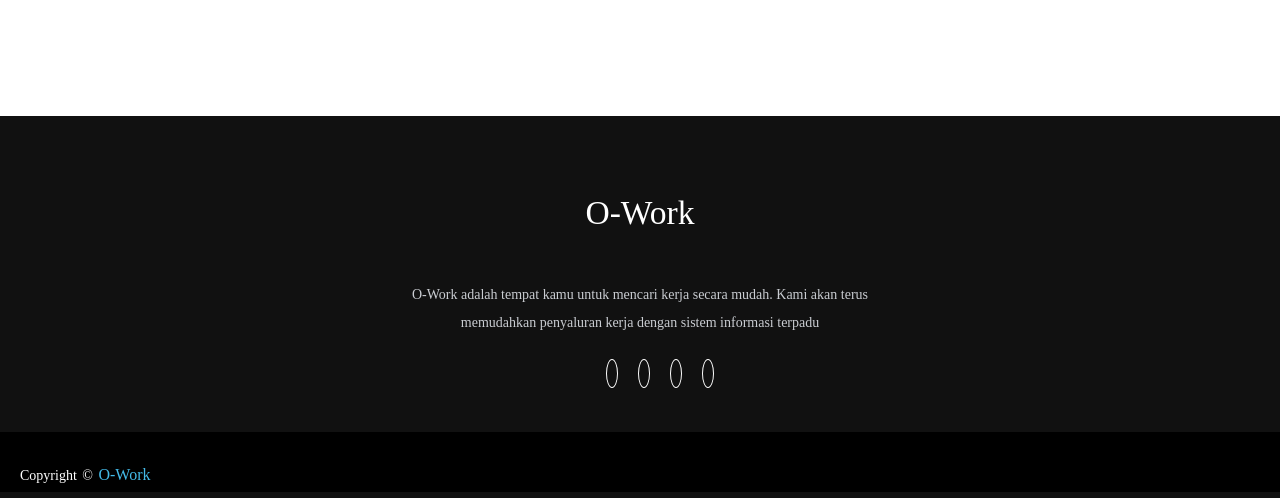
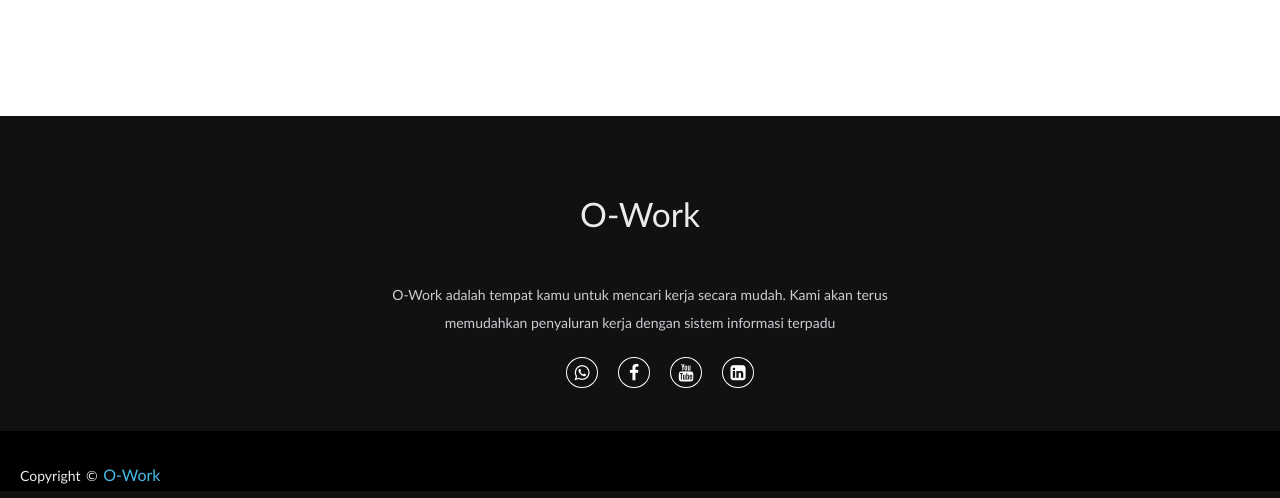
Before and after one commit to yopifebrian/owork_php, a PHP site: page / in a window 1280 px wide. Shown: the part 302-800 px from the top of the page. Run offline with PHP 8.4, Linux system fonts and the light colour scheme.

Commit message:
nambah style

```diff
--- a/css/styles.css
+++ b/css/styles.css
@@ -1,4 +1,5 @@
 footer{
+    font-family: 'Trebuchet MS', 'Lucida Sans Unicode', 'Lucida Grande', 'Lucida Sans', Arial, sans-serif;
     position: absolute;
     bottom: 0;
     left: 0;
@@ -8,7 +9,7 @@ footer{
     width: 100vw;
 
     padding-top: 40px;
-    color: #fff;
+    color: rgb(236, 235, 235);
 }
 .footer-content{
     display: flex;
--- a/index.php
+++ b/index.php
@@ -1,7 +1,8 @@
 <?php session_start(); ?>
 <!DOCTYPE html>
 <html lang="en">
-<?php require_once 'views/partials/title-meta.php';
+<?php
+require_once 'views/partials/title-meta.php';
 require_once 'process/login_query.php'
     ?>
 
@@ -31,7 +32,7 @@ require_once 'process/login_query.php'
         <button name="login" type="submit">Sign In</button>
     </form>
     <br>
-    <a href="<?php echo $_SERVER['REQUEST_URI']?>/views/general/register.php">Register new account</a>
+    <a href="<?php echo $base_url?>views/general/register.php">Register new account</a>
     <br><br>
     <?php
     include 'views/partials/footer.php'
--- a/views/general/register.php
+++ b/views/general/register.php
@@ -5,6 +5,7 @@ require_once "../../process/register_query.php";
 ?>
 
 <body>
+  <h3>Register</h3>
   <form method="POST">
     <input type="email" name="email" placeholder="Email" required />
     <br />
--- a/views/partials/title-meta.php
+++ b/views/partials/title-meta.php
@@ -6,6 +6,7 @@
   <meta http-equiv="X-UA-Compatible" content="IE=edge" />
   <meta name="viewport" content="width=device-width, initial-scale=1.0" />
   <title>O-Work</title>
+  <link rel="stylesheet" href="https://stackpath.bootstrapcdn.com/font-awesome/4.7.0/css/font-awesome.min.css">
   <link rel="stylesheet" href="<?php
   $base_url="http://".$_SERVER['SERVER_NAME'].dirname($_SERVER["REQUEST_URI"].'?').'/';
   echo $base_url?>/css/styles.css">
```
